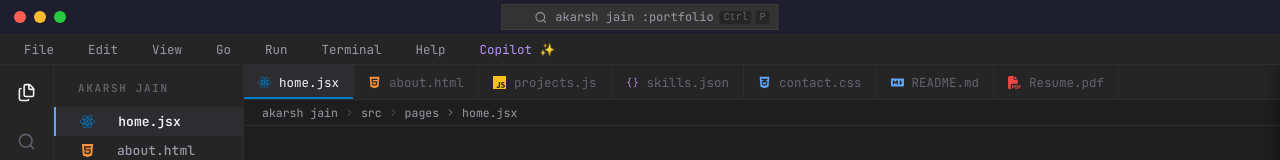
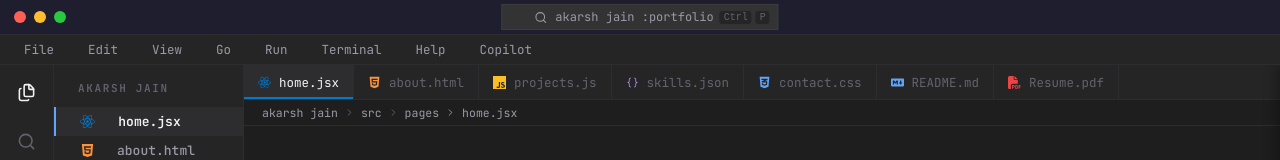
Before and after one commit to akarshjain05/portfolio, a React (Vite) app: page / in a window 1280 px wide. Shown: the top 160 px of the page. Built offline with nearby package versions, Linux system fonts and the light colour scheme.

Commit message:
style: remove custom color and emoji from Copilot button in MenuBar to match surrounding styling

```diff
--- a/src/components/shell/MenuBar.jsx
+++ b/src/components/shell/MenuBar.jsx
@@ -165,9 +165,9 @@ export default function MenuBar() {
             toggleCopilot();
             setActiveMenu(null);
           }}
-          style={{ display: "flex", alignItems: "center", gap: "6px", color: "#b794f6" }}
+          style={{ display: "flex", alignItems: "center", gap: "6px" }}
         >
-          Copilot ✨
+          Copilot
         </span>
       </div>
     </div>
```
